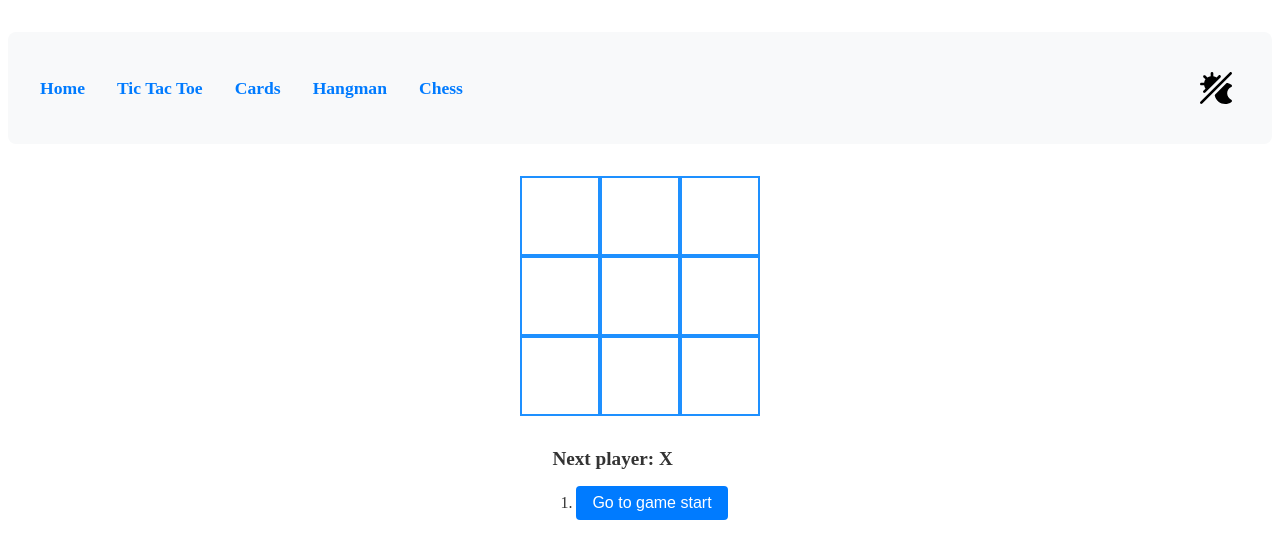
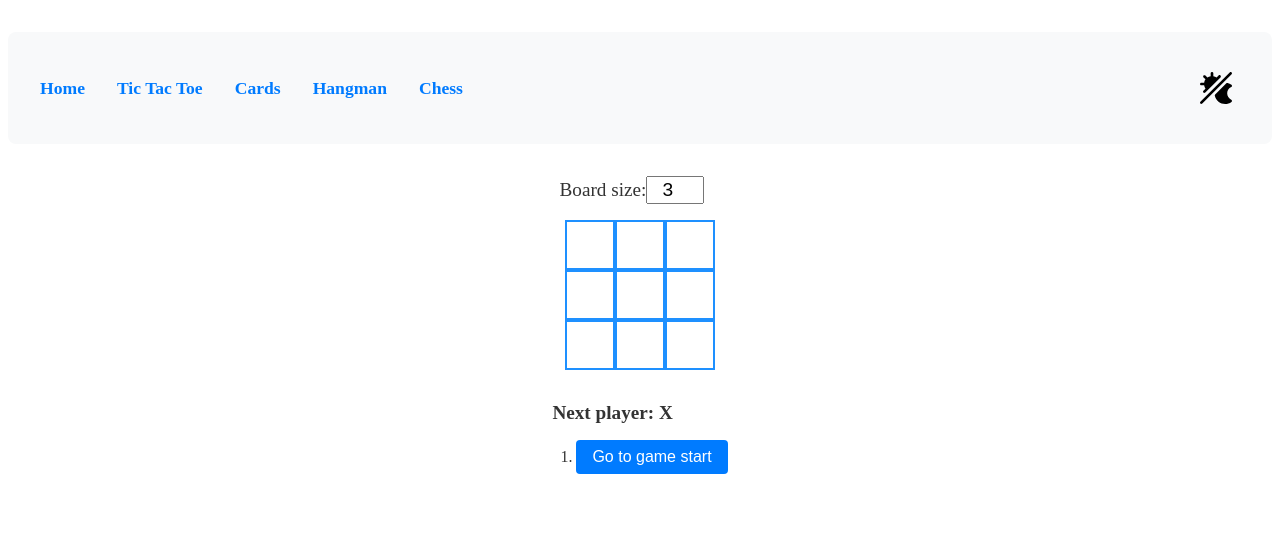
Before and after one commit to handbob/handbob.github.io, a React (Vite) app: page /tictactoe in a window 1280 px wide. Shown: the top 558 px of the page. Built offline with nearby package versions, Linux system fonts and the light colour scheme.

Commit message:
change project

```diff
--- a/src/components/games/TicTacToe.jsx
+++ b/src/components/games/TicTacToe.jsx
@@ -8,39 +8,38 @@ const Square = ({ value, onClick }) => (
   </button>
 );
 
-const Board = ({ squares, onClick }) => {
+const Board = ({ squares, onClick, size }) => {
   const renderSquare = (i) => (
     <Square value={squares[i]} onClick={() => onClick(i)} />
   );
 
-  return (
-    <div>
-      <div className="board-row">
-        {renderSquare(0)}
-        {renderSquare(1)}
-        {renderSquare(2)}
-      </div>
-      <div className="board-row">
-        {renderSquare(3)}
-        {renderSquare(4)}
-        {renderSquare(5)}
-      </div>
-      <div className="board-row">
-        {renderSquare(6)}
-        {renderSquare(7)}
-        {renderSquare(8)}
-      </div>
-    </div>
-  );
+  const renderBoard = () => {
+    let board = [];
+    for (let row = 0; row < size; row++) {
+      let boardRow = [];
+      for (let col = 0; col < size; col++) {
+        boardRow.push(renderSquare(row * size + col));
+      }
+      board.push(
+        <div key={row} className="board-row">
+          {boardRow}
+        </div>
+      );
+    }
+    return board;
+  };
+
+  return <div>{renderBoard()}</div>;
 };
 
 const TicTacToe = () => {
-  const [history, setHistory] = useState([Array(9).fill(null)]);
+  const [size, setSize] = useState(3);
+  const [history, setHistory] = useState([Array(size * size).fill(null)]);
   const [stepNumber, setStepNumber] = useState(0);
   const [xIsNext, setXIsNext] = useState(true);
 
   const current = history[stepNumber];
-  const winner = calculateWinner(current);
+  const winner = calculateWinner(current, size);
 
   const handleClick = (i) => {
     const historyCopy = history.slice(0, stepNumber + 1);
@@ -55,6 +54,14 @@ const TicTacToe = () => {
   const jumpTo = (step) => {
     setStepNumber(step);
     setXIsNext(step % 2 === 0);
+  };
+
+  const handleSizeChange = (event) => {
+    const newSize = parseInt(event.target.value);
+    setSize(newSize);
+    setHistory([Array(newSize * newSize).fill(null)]);
+    setStepNumber(0);
+    setXIsNext(true);
   };
 
   const moves = history.map((step, move) => {
@@ -75,8 +82,20 @@ const TicTacToe = () => {
 
   return (
     <div className="game">
+      <div className="game-settings">
+        <label>
+          Board size:
+          <input
+            type="number"
+            min="3"
+            max="10"
+            value={size}
+            onChange={handleSizeChange}
+          />
+        </label>
+      </div>
       <div className="game-board">
-        <Board squares={current} onClick={handleClick} />
+        <Board squares={current} onClick={handleClick} size={size} />
       </div>
       <div className="game-info">
         <div>{status}</div>
@@ -86,23 +105,44 @@ const TicTacToe = () => {
   );
 };
 
-const calculateWinner = (squares) => {
-  const lines = [
-    [0, 1, 2],
-    [3, 4, 5],
-    [6, 7, 8],
-    [0, 3, 6],
-    [1, 4, 7],
-    [2, 5, 8],
-    [0, 4, 8],
-    [2, 4, 6],
-  ];
+const calculateWinner = (squares, size) => {
+  const lines = [];
+
+  // Rows
+  for (let i = 0; i < size; i++) {
+    const row = [];
+    for (let j = 0; j < size; j++) {
+      row.push(i * size + j);
+    }
+    lines.push(row);
+  }
+
+  // Columns
+  for (let i = 0; i < size; i++) {
+    const col = [];
+    for (let j = 0; j < size; j++) {
+      col.push(j * size + i);
+    }
+    lines.push(col);
+  }
+
+  // Diagonals
+  const diag1 = [];
+  const diag2 = [];
+  for (let i = 0; i < size; i++) {
+    diag1.push(i * size + i);
+    diag2.push(i * size + (size - i - 1));
+  }
+  lines.push(diag1);
+  lines.push(diag2);
+
   for (let i = 0; i < lines.length; i++) {
-    const [a, b, c] = lines[i];
-    if (squares[a] && squares[a] === squares[b] && squares[a] === squares[c]) {
+    const [a, ...rest] = lines[i];
+    if (squares[a] && rest.every(index => squares[index] === squares[a])) {
       return squares[a];
     }
   }
+
   return null;
 };
 
--- a/src/styles/games/tictactoe.css
+++ b/src/styles/games/tictactoe.css
@@ -1,8 +1,25 @@
+/* tictactoe.css */
+
 .game {
     display: flex;
     flex-direction: column;
     align-items: center;
     margin: 2rem;
+}
+
+.game-settings {
+    margin-bottom: 1rem;
+}
+
+.game-settings label {
+    font-size: 1.2rem;
+    margin-right: 1rem;
+}
+
+.game-settings input {
+    font-size: 1.2rem;
+    width: 50px;
+    text-align: center;
 }
 
 .game-board {
@@ -17,11 +34,11 @@
 }
 
 .square {
-    width: 80px;
-    height: 80px;
+    width: 50px;
+    height: 50px;
     background-color: #fff;
     border: 2px solid #1e90ff;
-    font-size: 2rem;
+    font-size: 1.5rem;
     font-weight: bold;
     cursor: pointer;
     transition: background-color 0.3s ease;
```
